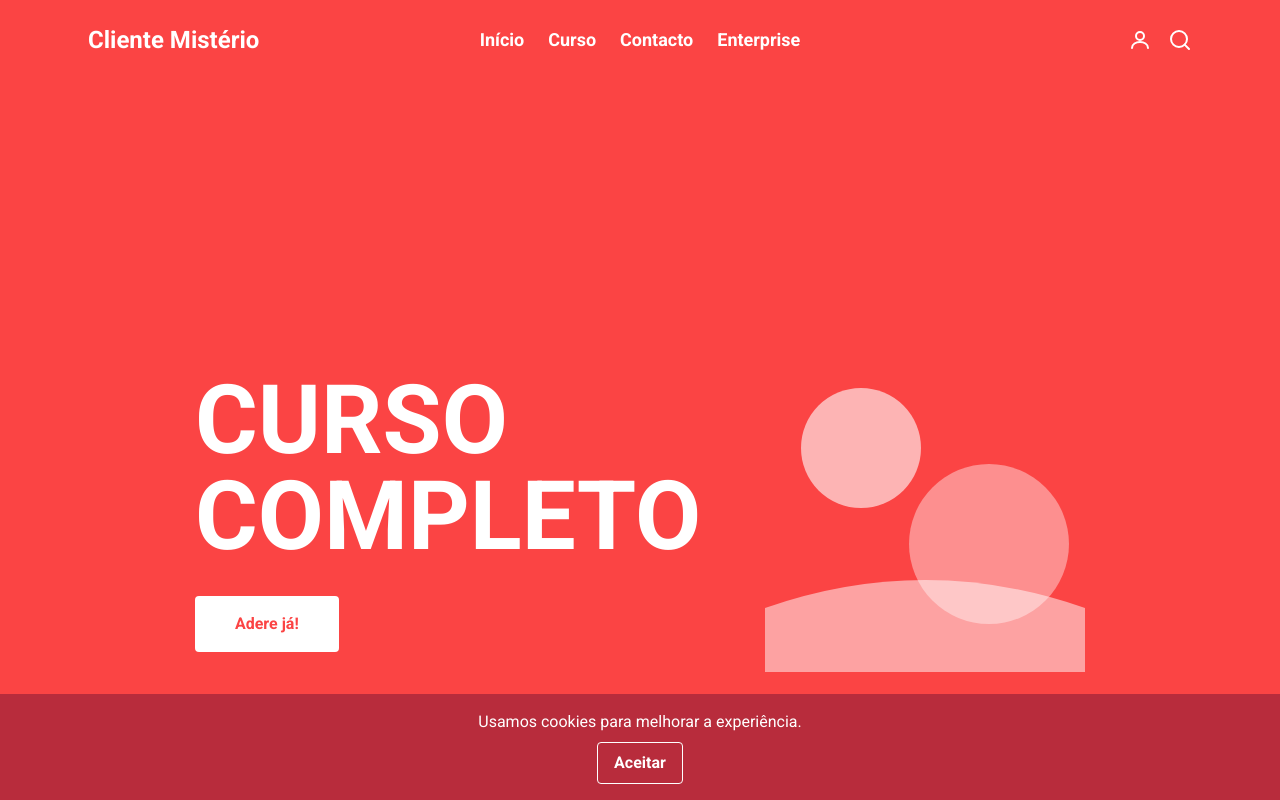
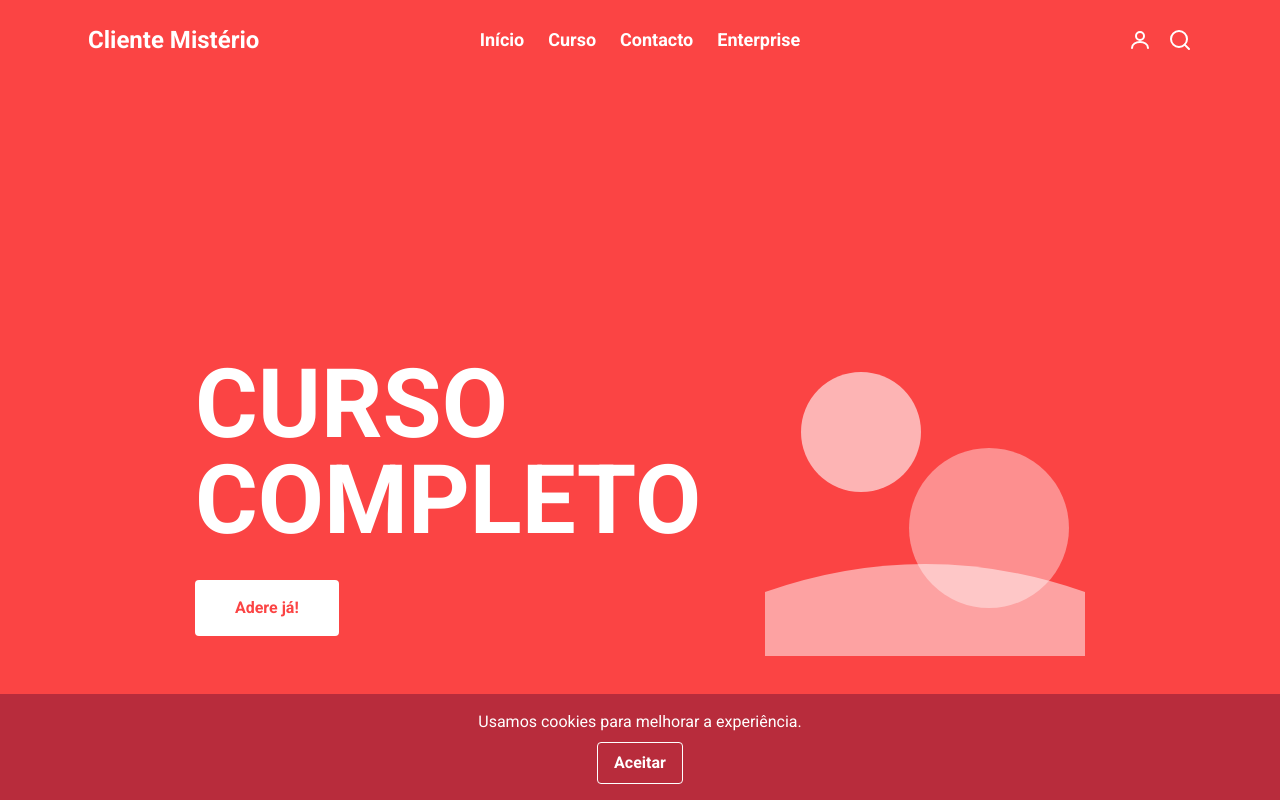
Before and after one commit to msantos51/clientemisterio, a Next.js app in the folder frontend/: page / in a window 1280 px wide. Shown: the top 800 px of the page. Built offline with nearby package versions, Linux system fonts and the light colour scheme.

Commit message:
Reduce top spacing after header

```diff
--- a/frontend/app/layout.tsx
+++ b/frontend/app/layout.tsx
@@ -24,8 +24,9 @@ export default function RootLayout({ children }: { children: React.ReactNode })
         <div className="min-h-screen text-white">
           <Header /> {/* Cabeçalho exibido no topo */}
 
-          <main className="mx-4 mb-8 mt-8 md:mx-8">{children}</main> {/* Conteúdo principal com margens */}
- main
+          {/* Conteúdo principal com margens e espaço reduzido no topo */}
+          <main className="mx-4 mb-8 mt-4 md:mx-8">{children}</main>
+
           <CookieBar /> {/* Aviso de cookies obrigatório */}
         </div>
       </body>
```
